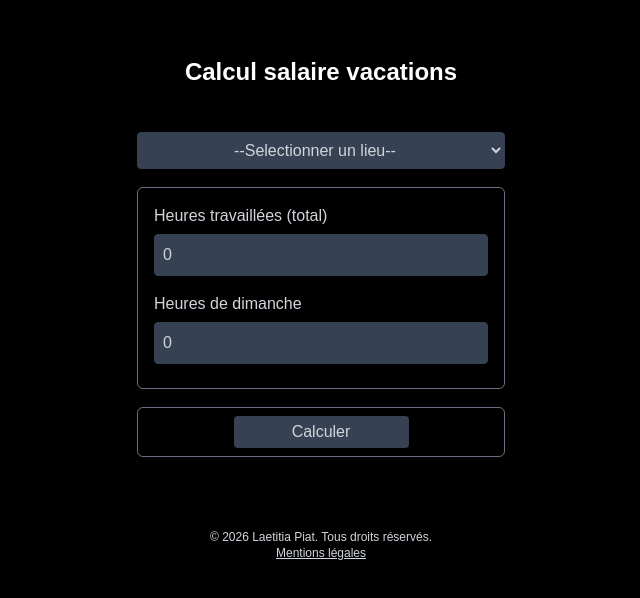
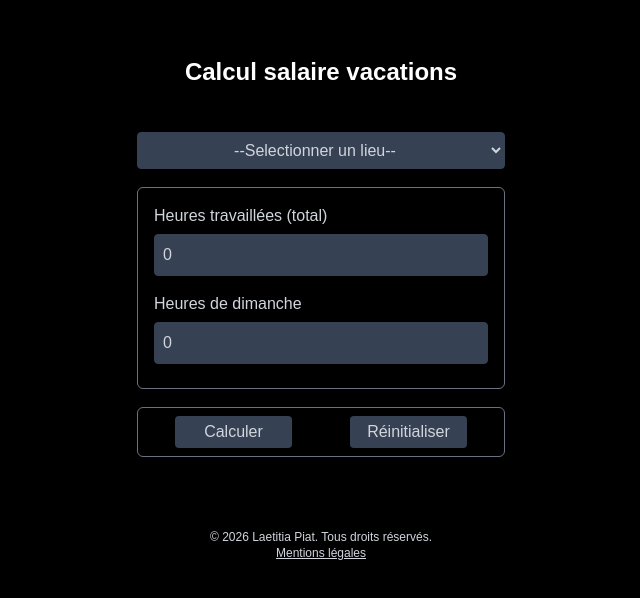
Before and after one commit to laetitia-piat/salaire-front, a Next.js app in the folder front/: page / in a window 1280 px wide. Shown: the top 598 px of the page, without its empty margins (319-959 px from the left). Built offline with nearby package versions, Linux system fonts and the light colour scheme.

Commit message:
add button reset

```diff
--- a/front/app/page.tsx
+++ b/front/app/page.tsx
@@ -168,13 +168,23 @@ export default function Home() {
           )}
         </div>
 
-        <div className="mt-2 p-2 rounded-md border border-gray-500 bg-black flex justify-center">
+        <div className="mt-2 p-2 rounded-md border border-gray-500 bg-black flex justify-around">
           <button
             onClick={onCalculate}
             disabled={calcState.status === "loading"}
-            className="p-1 bg-gray-700 text-gray-300 rounded w-1/2 hover:bg-gray-500 disabled:opacity-50"
+            className="p-1 bg-gray-700 text-gray-300 rounded w-1/3 hover:bg-gray-500 disabled:opacity-50"
           >
             {calcState.status === "loading" ? "Calcul..." : "Calculer"}
+          </button>
+          <button
+            onClick={() => {
+              setInput(initialInput);
+              setCalcState({ status: "idle" });
+            }}
+            disabled={calcState.status === "loading"}
+            className="p-1 bg-gray-700 text-gray-300 rounded w-1/3 hover:bg-gray-500 disabled:opacity-50"
+          >
+            {"Réinitialiser"}
           </button>
         </div>
 
```
